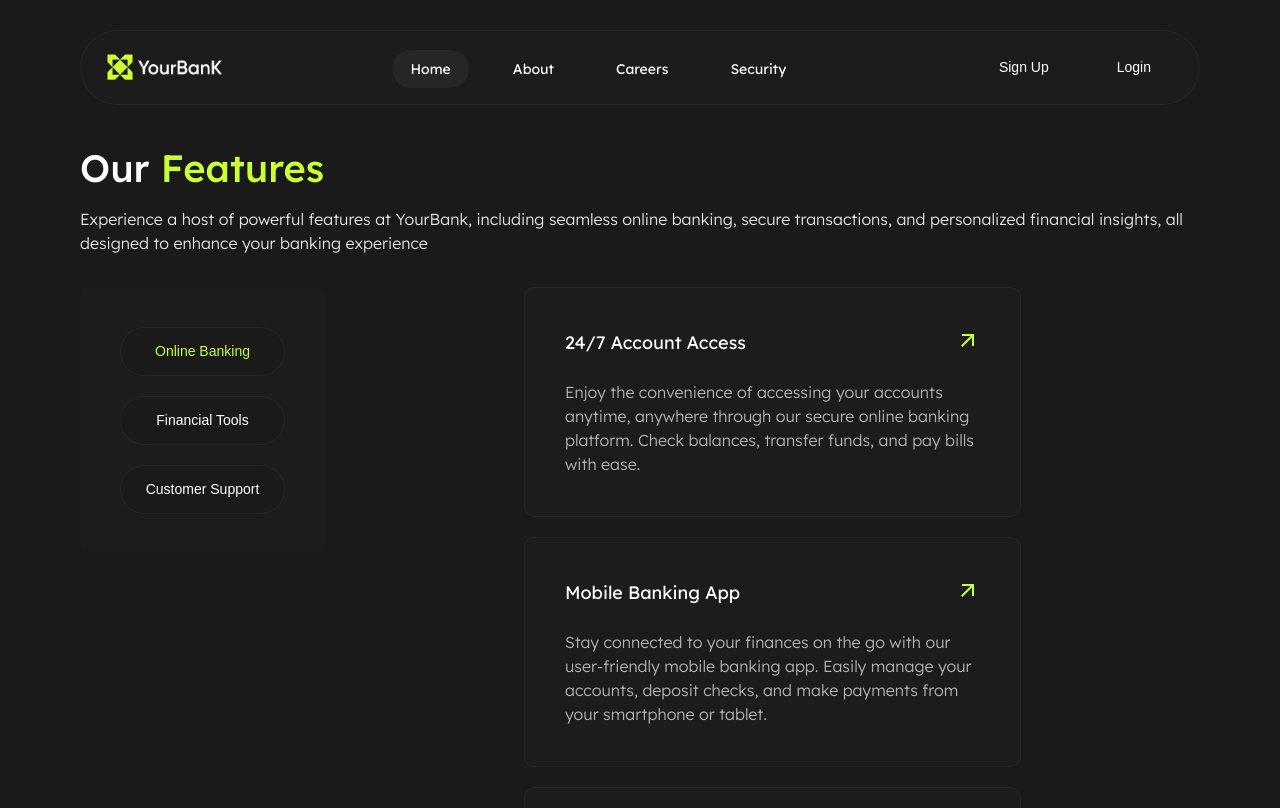
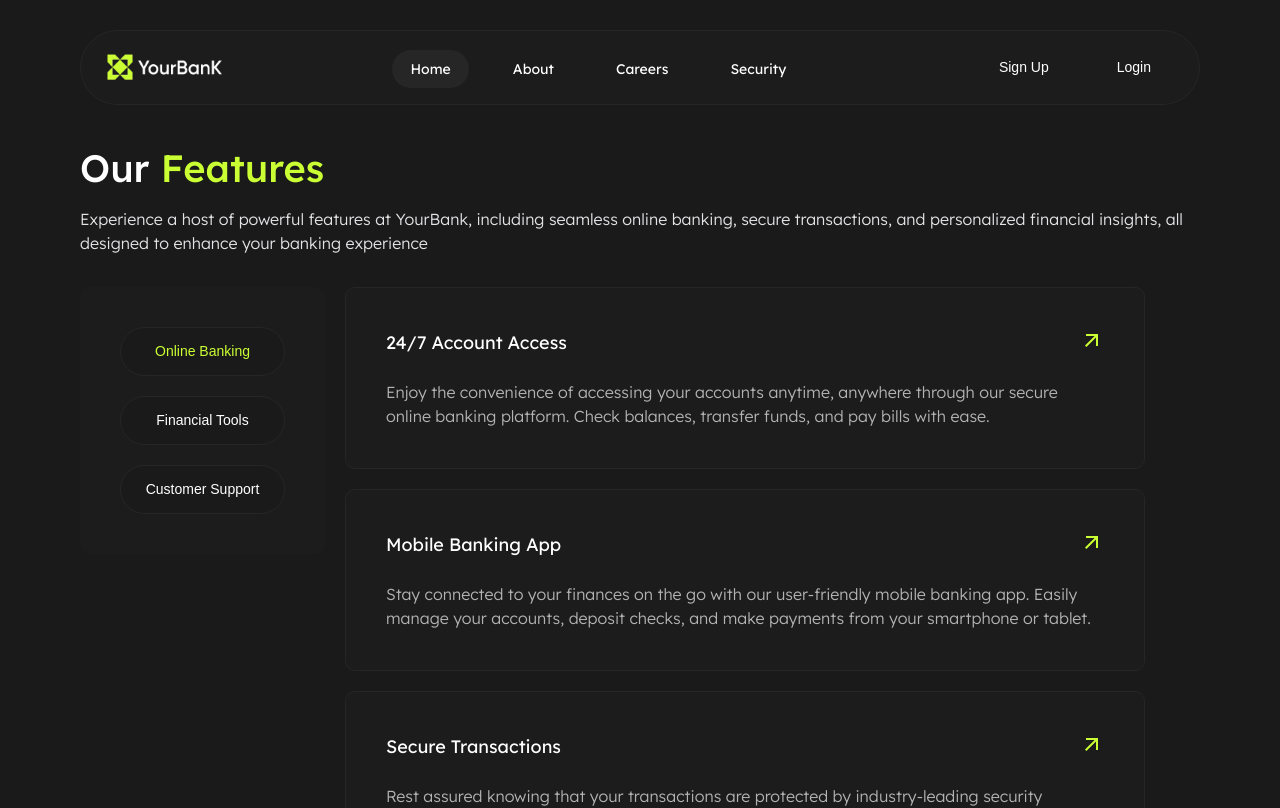
Before and after one commit to shaza-alkheder/YourBanK, a React (Vite) app: page / in a window 1280 px wide. Shown: the top 808 px of the page. Built offline with nearby package versions, Linux system fonts and the light colour scheme; a web font is replaced by a local one.

Commit message:
edit in our our feature section

```diff
--- a/src/components/Sections/OurFeatures/OurFeatures.css
+++ b/src/components/Sections/OurFeatures/OurFeatures.css
@@ -27,7 +27,7 @@
         .O-A-containerCardFeatures{
             display: flex;
             flex-wrap: wrap;
-            justify-content: center;
+            /* justify-content: center; */
             gap: 20px;
         }
     }
@@ -44,11 +44,14 @@
 }
 
 .O-A-cardFeaturesStyle{
-    max-width: 497px;
+    width: 497px;
+    max-width: 800px;
     padding: 40px;
     border: 1px solid var(--yb-color-dark-3);
     background-color: var(--yb-color-dark-2);
     border-radius: 10px;
+    flex-grow: 1;
+    align-self: flex-start;
     svg{
         color: var(--yb-color-primary);
         font-size: 24px;
@@ -95,6 +98,7 @@
     }
 
     .O-A-cardFeaturesStyle{
+        width: 100%;
         max-width: 100%;
         padding: 30px;
     }
--- a/src/components/Sections/OurFeatures/OurFeatures.jsx
+++ b/src/components/Sections/OurFeatures/OurFeatures.jsx
@@ -9,8 +9,12 @@ import { useEffect, useState } from "react"
 const OurFeatures = () => {
     const [filter , setFilter] = useState("OnlineBanking")
 
-    localStorage.setItem("featuresCardData" , JSON.stringify(featuresCardData))
-    const featurescardData = JSON.parse(localStorage.getItem("featuresCardData"))
+    let featurescardData = JSON.parse(localStorage.getItem("featuresCardData"))
+    if (featurescardData === null) {
+        localStorage.setItem("featuresCardData" , JSON.stringify(featuresCardData))
+        featurescardData = JSON.parse(localStorage.getItem("featuresCardData"))
+    }
+
     const featurescardDataOnline = featurescardData.OnlineBanking
     const featurescardDataFinancialTools = featurescardData.FinancialTools
     const featurescardDataCustomerSupport = featurescardData.CustomerSupport
```
